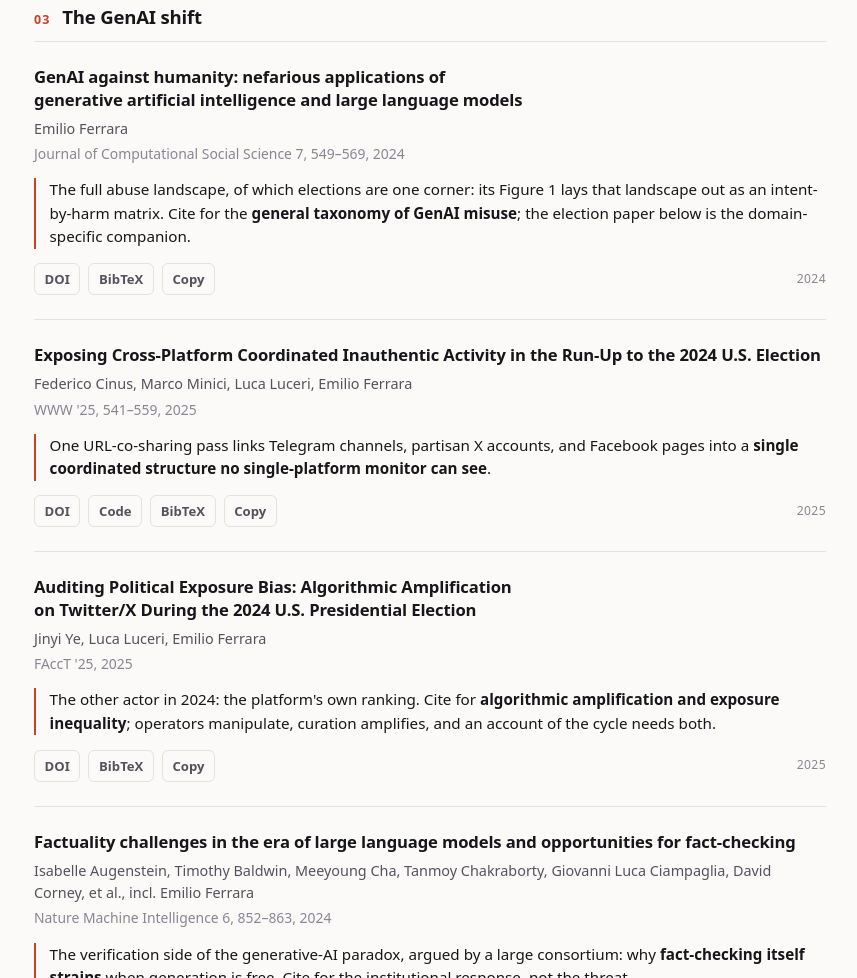
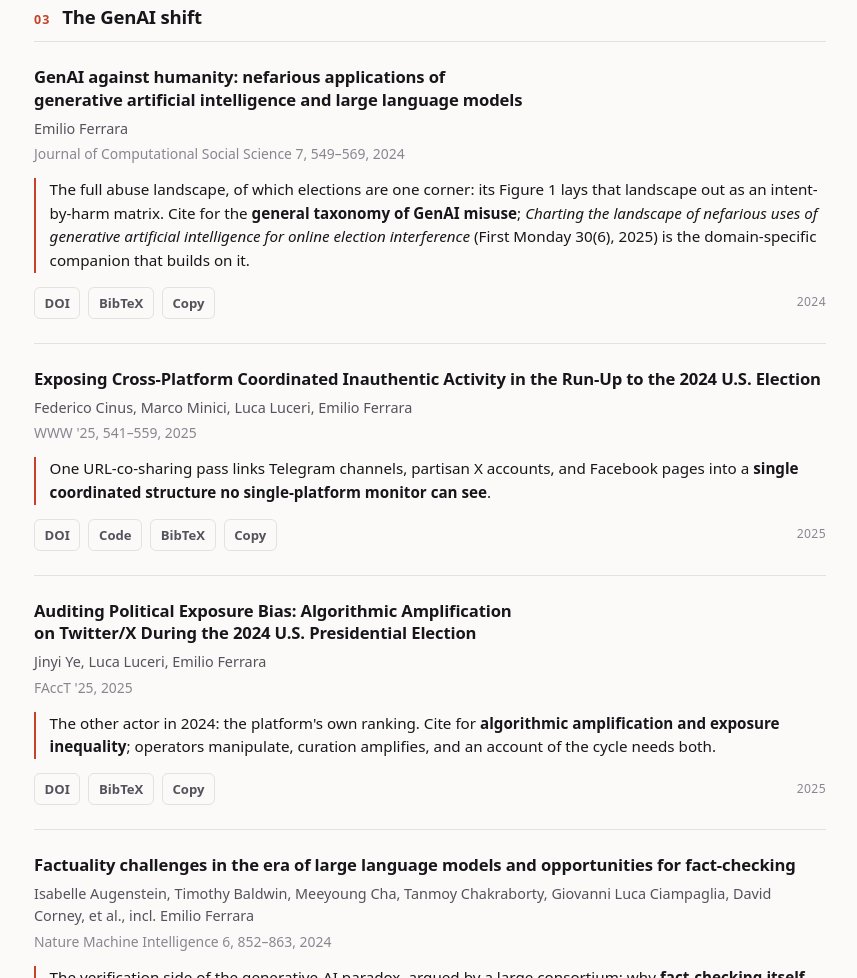
Before and after one commit to emilioferrara/bots2agents, a plain HTML site: page index.html in a window 1280 px wide. Shown: the part 4303-5281 px from the top of the page, without its empty margins (210-1067 px from the left). Drawn offline with Linux system fonts and the light colour scheme.

Commit message:
GenAI Against Humanity: name the companion election review explicitly instead of 'the paper below' (which pointed at the Cinus CIB paper by adjacency)
Co-Authored-By: Claude Opus 5 <noreply@anthropic.com>

```diff
--- a/index.html
+++ b/index.html
@@ -503,7 +503,7 @@ const DATA = [
         title: "GenAI against humanity: nefarious applications of generative artificial intelligence and large language models",
         authors: "Emilio Ferrara",
         venue: "Journal of Computational Social Science 7, 549–569, 2024",
-        why: "The full abuse landscape, of which elections are one corner: its Figure 1 lays that landscape out as an intent-by-harm matrix. Cite for the <b>general taxonomy of GenAI misuse</b>; the election paper below is the domain-specific companion.",
+        why: "The full abuse landscape, of which elections are one corner: its Figure 1 lays that landscape out as an intent-by-harm matrix. Cite for the <b>general taxonomy of GenAI misuse</b>; <i>Charting the landscape of nefarious uses of generative artificial intelligence for online election interference</i> (First Monday 30(6), 2025) is the domain-specific companion that builds on it.",
         doi: "10.1007/s42001-024-00250-1",
         bib: `@article{ferrara2024genai,
   title   = {GenAI against humanity: nefarious applications of generative artificial intelligence and large language models},
```
